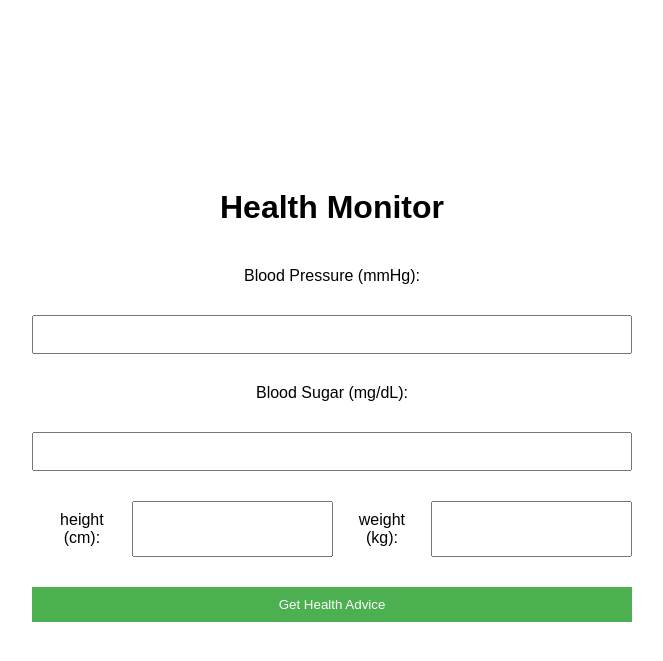
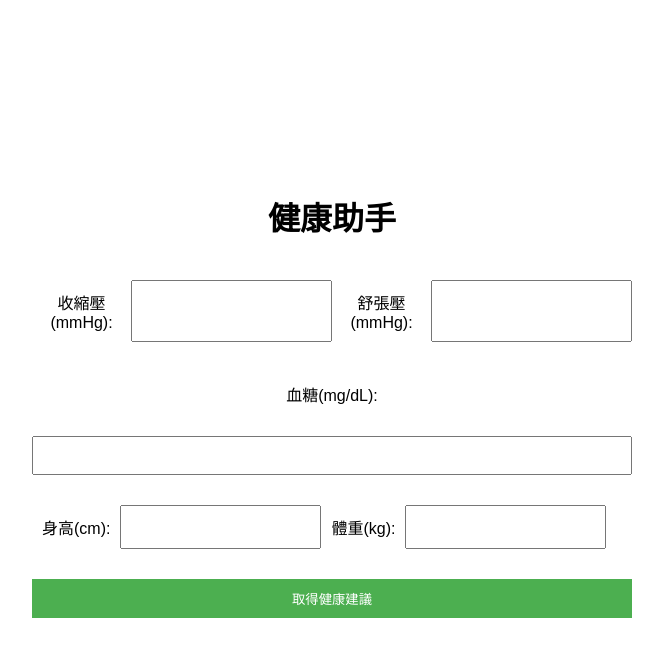
Before and after one commit to yikkchen/healthcare, a Flask app: page / in a window 1280 px wide. Shown: the top 661 px of the page, without its empty margins (308-971 px from the left). Run offline with Flask 3, Linux system fonts and the light colour scheme.

Commit message:
中文文本

```diff
--- a/templates/index.html
+++ b/templates/index.html
@@ -8,22 +8,27 @@
 </head>
 <body>
     <div class="container">
-        <h1>Health Monitor</h1>
+        <h1>健康助手</h1>
         <form method="POST" action="{{ url_for('result') }}">
-            <label for="blood_pressure">Blood Pressure (mmHg):</label>
-            <input type="number" id="blood_pressure" name="blood_pressure" step="0.1">
+            <div class="flexbox">
+                <label for="blood_pressure">收縮壓(mmHg):</label>
+                <input type="number" id="blood_presure_in" name="blood_presure_in" step="0.1">
+                <label for="blood_pressure">舒張壓(mmHg):</label>
+                <input type="number" id="blood_presure_out" name="blood_presure_out" step="0.1">
+            </div>
 
-            <label for="blood_sugar">Blood Sugar (mg/dL):</label>
+            <label for="blood_sugar">血糖(mg/dL):</label>
             <input type="number" id="blood_sugar" name="blood_sugar" step="0.1">
+
             <div class="flexbox">
-                <label for="bmi">height (cm):</label>
+                <label for="bmi">身高(cm):</label>
                 <input type="number" id="height" name="height" step="0.1">
 
-                <label for="bmi">weight (kg):</label>
+                <label for="bmi">體重(kg):</label>
                 <input type="number" id="weight" name="weight" step="0.1">
             </div>
 
-            <button type="submit">Get Health Advice</button>
+            <button type="submit">取得健康建議</button>
         </form>
     </div>
 </body>
```
